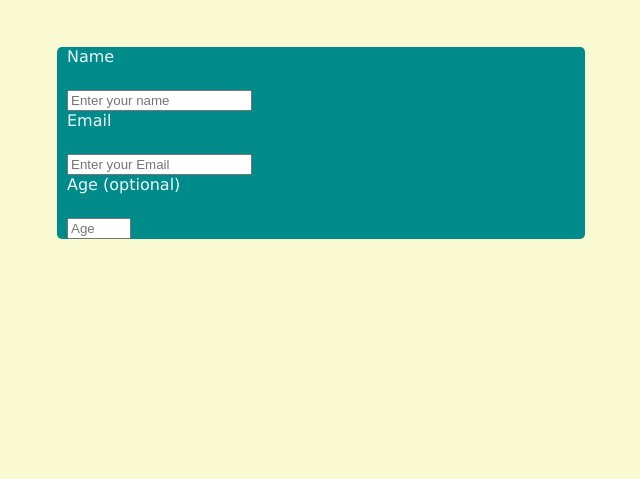
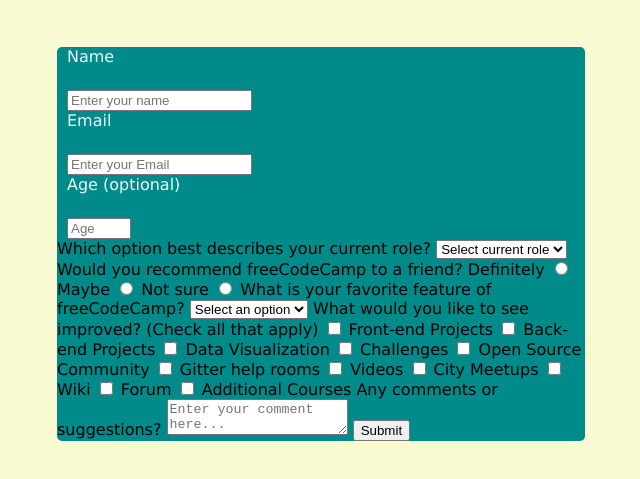
Before and after one commit to ever-eduardo/freeCodeCamp, a plain HTML site: page Survey Form/index.html in a window 1280 px wide. Shown: the part 131-610 px from the top of the page, without its empty margins (319-959 px from the left). Drawn offline with Linux system fonts and the light colour scheme.

Commit message:
Update index.html

```diff
--- a/Survey Form/index.html
+++ b/Survey Form/index.html
@@ -16,6 +16,45 @@
             <input id="email" type="email" required placeholder="Enter your Email">
             <label id="number-label">Age (optional)</label>
             <input id="number" type="number" min="1" max="110" placeholder="Age">
+            <label>Which option best describes your current role?</label>
+            <select id="dropdown">
+                <option>Select current role</option>
+                <option>Student</option>
+                <option>Full Time Job</option>
+                <option>Full Time Learner</option>
+                <option>Prefer not to say</option>
+                <option>Other</option>
+            </select>
+            <label>Would you recommend freeCodeCamp to a friend?</label>
+            <label>Definitely</label>
+            <input type="radio">
+            <label>Maybe</label>
+            <input type="radio">
+            <label>Not sure</label>
+            <input type="radio">
+            <label>What is your favorite feature of freeCodeCamp?</label>
+            <select>
+                <option>Select an option</option>
+                <option>Challenges</option>
+                <option>Projects</option>
+                <option>Community</option>
+                <option>Open Source</option>
+            </select>
+            <label>What would you like to see improved? (Check all that apply)</label>
+            <label><input type="checkbox"> Front-end Projects</label>
+            <label><input type="checkbox"> Back-end Projects</label>
+            <label><input type="checkbox"> Data Visualization</label>
+            <label><input type="checkbox"> Challenges</label>
+            <label><input type="checkbox"> Open Source Community</label>
+            <label><input type="checkbox"> Gitter help rooms</label>
+            <label><input type="checkbox"> Videos</label>
+            <label><input type="checkbox"> City Meetups</label>
+            <label><input type="checkbox"> Wiki</label>
+            <label><input type="checkbox"> Forum</label>
+            <label><input type="checkbox"> Additional Courses</label>
+            <label>Any comments or suggestions?</label>
+            <textarea placeholder="Enter your comment here..."></textarea>
+            <button type="submit">Submit</button>
         </form>
     </body>
 </html>
```
